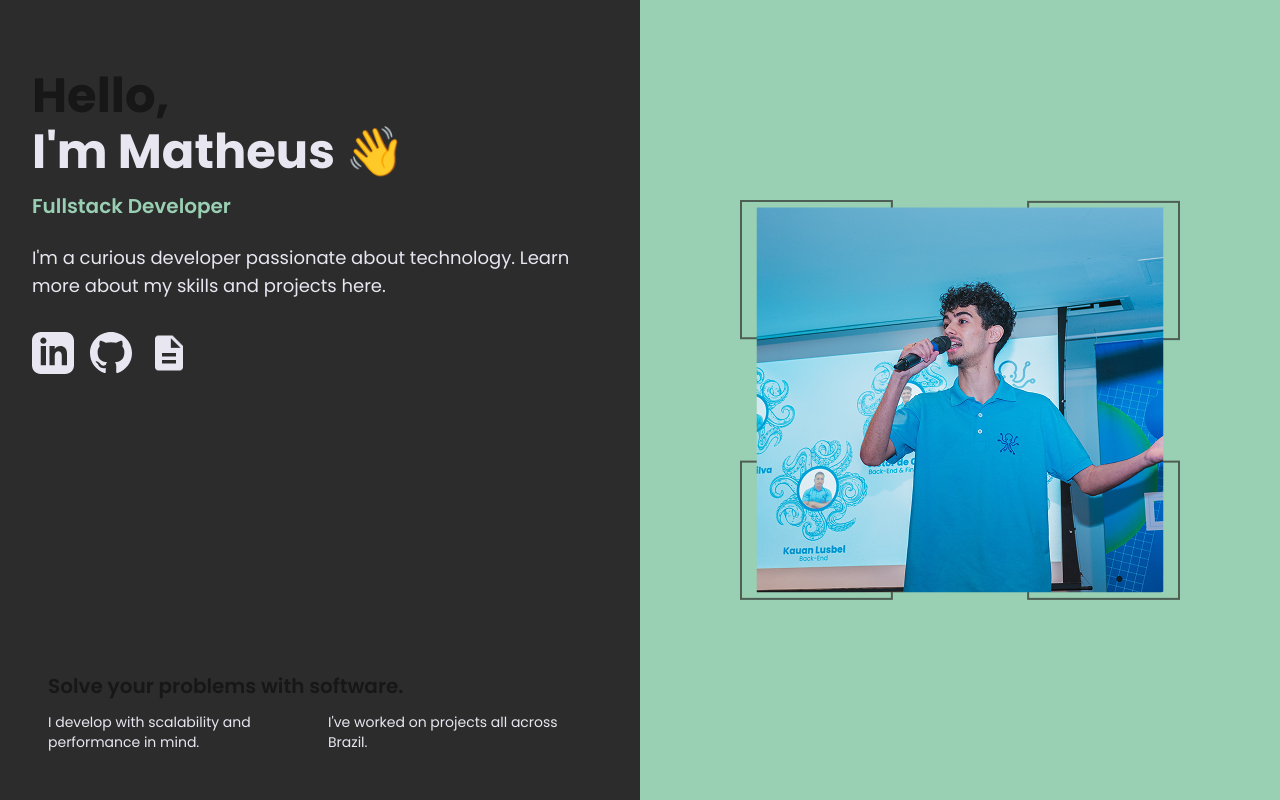
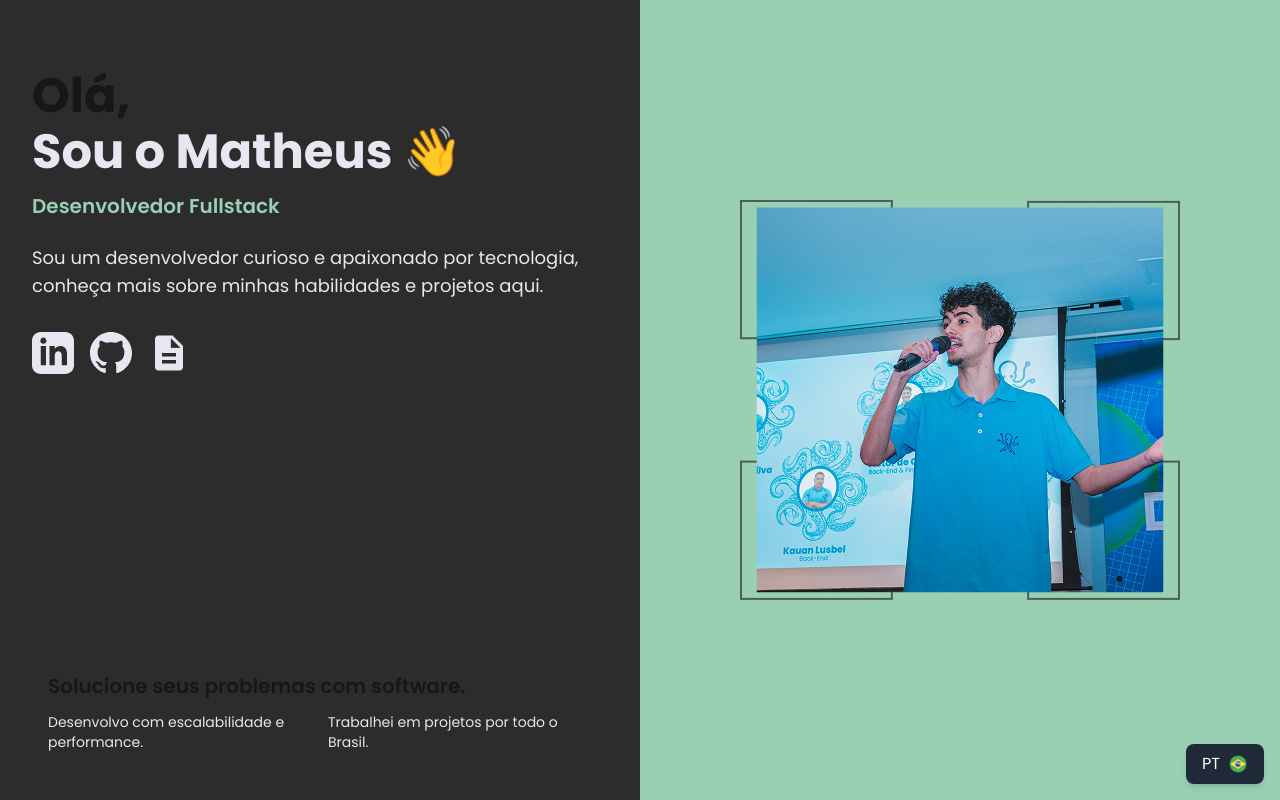
Before and after one commit to fatekkl/Portfolio-Next, a Next.js app: page / in a window 1280 px wide. Shown: the top 800 px of the page. Built offline with nearby package versions, Linux system fonts and the light colour scheme.

Commit message:
create languageButton component + add flags

```diff
--- /dev/null
+++ b/src/app/Components/LanguageButton/index.tsx
@@ -0,0 +1,25 @@
+import Image from "next/image";
+import { useLanguage } from "@/contexts/LanguageContext";
+
+export default function LanguageButton() {
+    const { language, setLanguage } = useLanguage();
+
+    const toggleLanguage = () => {
+        setLanguage(language === "pt" ? "en" : "pt");
+    };
+
+    const flagSrc = language === "pt" ? "/flags/pt.png" : "/flags/en.png";
+
+    return (
+        <div className="fixed bottom-4 right-4 z-50">
+            <button
+                onClick={toggleLanguage}
+                className="bg-gray-800 text-white px-4 py-2 rounded-lg shadow-md hover:bg-gray-700 transition flex items-center gap-2"
+            >
+                <span>{language.toUpperCase()}</span>
+                <Image src={flagSrc} alt="country flag" width={20} height={20} />
+
+            </button>
+        </div>
+    );
+}
--- a/src/app/page.tsx
+++ b/src/app/page.tsx
@@ -6,6 +6,7 @@ import Footer from "./Components/Footer";
 import Journey from "./Components/Journey";
 import Principal from "./Components/Principal";
 import Projects from "./Components/Projects";
+import LanguageButton from "./Components/LanguageButton";
 
 export default function Home() {
 
@@ -17,6 +18,7 @@ export default function Home() {
         <Projects />
         <Contact />
         <Footer />
+        <LanguageButton/>
       </LanguageProvider>
     </div>
   );
--- a/src/contexts/LanguageContext.tsx
+++ b/src/contexts/LanguageContext.tsx
@@ -1,11 +1,11 @@
 "use client";
 
 import { createContext, useContext, useState, ReactNode } from "react";
-import ptbr from "../i18n/ptbr.json";
+import pt from "../i18n/ptbr.json";
 import en from "../i18n/en.json";
 
-type Language = "ptbr" | "en";
-type Translation = typeof ptbr;
+type Language = "pt" | "en";
+type Translation = typeof pt;
 
 interface LanguageContextType {
   language: Language;
@@ -16,9 +16,9 @@ interface LanguageContextType {
 const LanguageContext = createContext<LanguageContextType | undefined>(undefined);
 
 export const LanguageProvider = ({ children }: { children: ReactNode }) => {
-  const [language, setLanguage] = useState<Language>("en");
+  const [language, setLanguage] = useState<Language>("pt");
 
-  const translations: Record<Language, Translation> = { ptbr,  en };
+  const translations: Record<Language, Translation> = { pt,  en };
   const t = translations[language];
 
   return (
```
Also changed, not shown: public/flags/en.png (added), public/flags/pt.png (added).
